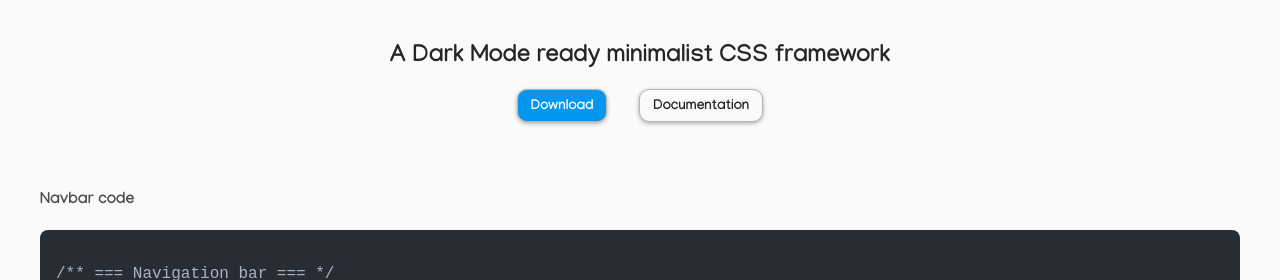
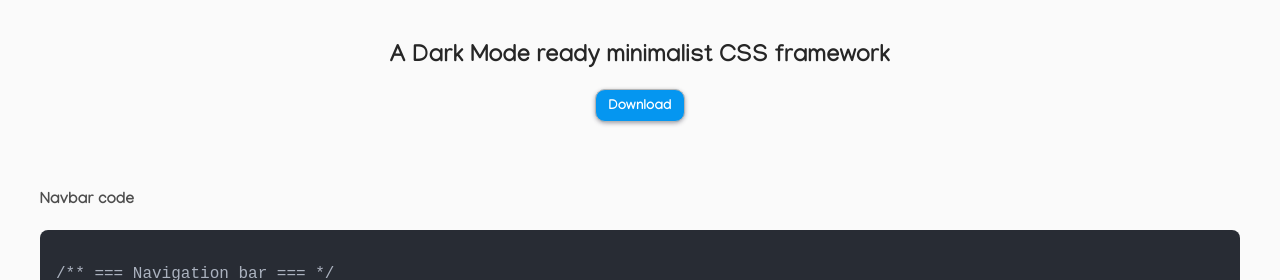
Before and after one commit to jm-holland/illaweight, a website built with Vite: page index.html in a window 1280 px wide. Shown: the part 731-1011 px from the top of the page. Built offline with nearby package versions, Linux system fonts and the light colour scheme.

Commit message:
Modification button a  et index button documentation

```diff
--- a/index.html
+++ b/index.html
@@ -95,11 +95,12 @@
 				<p class="heading-3 mt-4">A Dark Mode ready minimalist CSS framework</p>
 				<div class="row">
 					<div class="col">
-						<button class="button button-primary">Download</button>
+						<button class="button button-primary">
+							<a class="white" href="https://gitlab.com/jmholland/illaweight.git">Download</a>
+
+						</button>
 					</div>
-					<div class="col">
-						<a href="#" class="button button-clear">Documentation</a>
-					</div>
+
 				</div>
 			</div>
 			<!-- code html navigation -->
--- a/sass/components/_buttons.scss
+++ b/sass/components/_buttons.scss
@@ -21,6 +21,10 @@
     user-select: none;
     cursor: pointer;
     transition: all 0.4s ease;
+
+    a {
+        color: var(--grey-8)
+    }
 
     &:hover {
         background-color: var(--color-gray-5);
```
Lines whose indentation alone changed are shown as unchanged.
